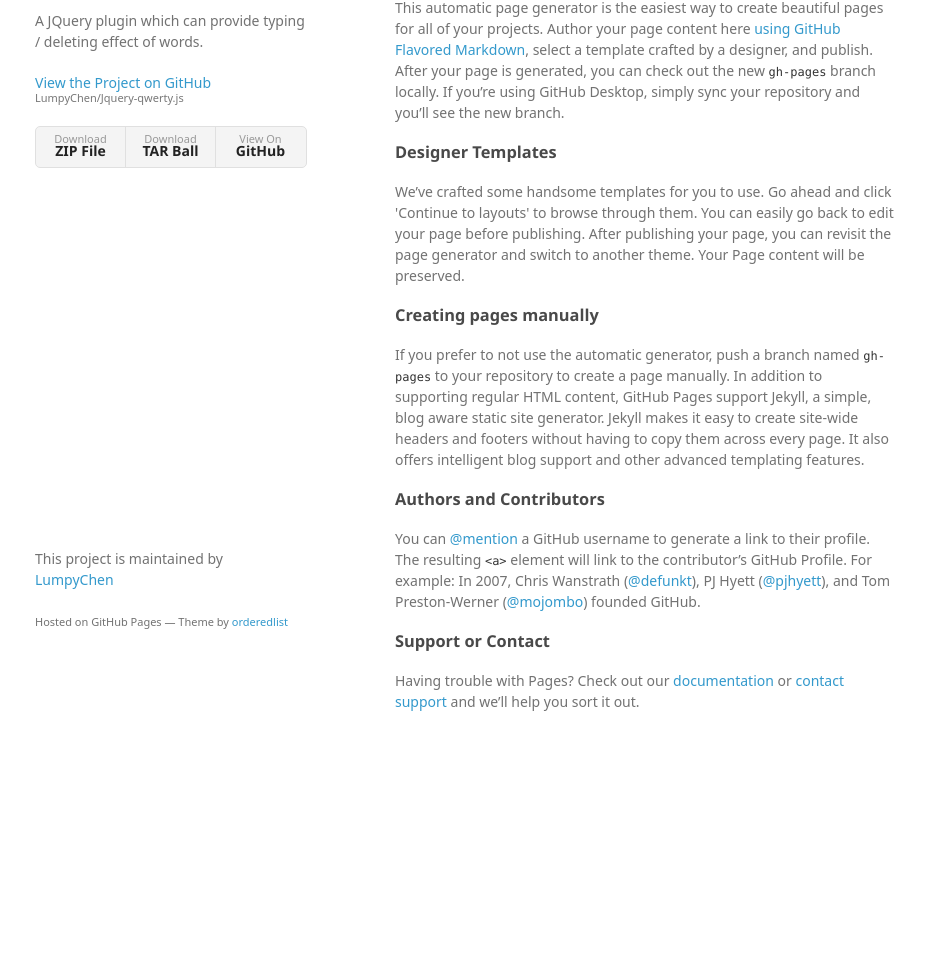
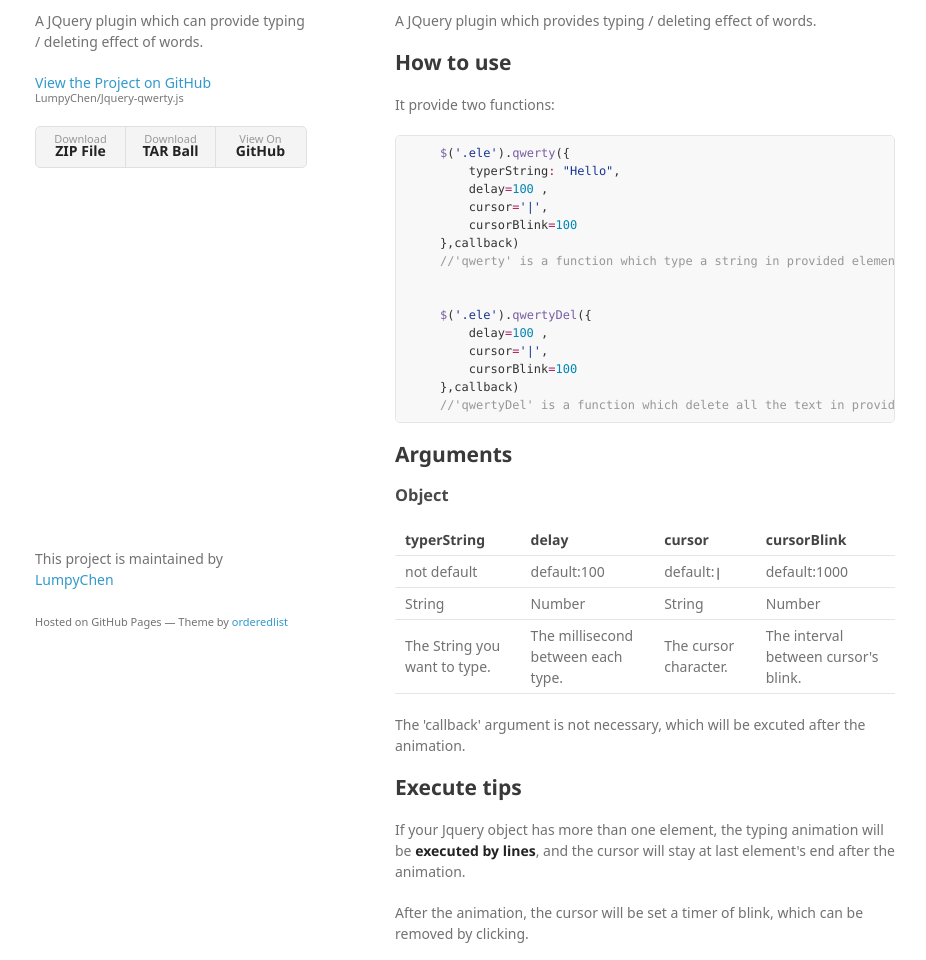
Before and after one commit to LumpyChen/Jquery-qwerty.js, a plain HTML site: page index.html in a window 1280 px wide. Shown: the part 99-1059 px from the top of the page, without its empty margins (175-1101 px from the left). Before the commit the page ends 881 px from the top, so only its background shows below. Drawn offline with Linux system fonts and the light colour scheme; a web font is replaced by a local one.

```diff
--- a/index.html
+++ b/index.html
@@ -28,30 +28,93 @@
         </ul>
       </header>
       <section>
-        <h3>
-<a id="welcome-to-github-pages" class="anchor" href="#welcome-to-github-pages" aria-hidden="true"><span aria-hidden="true" class="octicon octicon-link"></span></a>Welcome to GitHub Pages.</h3>
+        <h1>
+<a id="jquery-qwertyjs" class="anchor" href="#jquery-qwertyjs" aria-hidden="true"><span aria-hidden="true" class="octicon octicon-link"></span></a>Jquery-qwerty.js</h1>
 
-<p>This automatic page generator is the easiest way to create beautiful pages for all of your projects. Author your page content here <a href="https://guides.github.com/features/mastering-markdown/">using GitHub Flavored Markdown</a>, select a template crafted by a designer, and publish. After your page is generated, you can check out the new <code>gh-pages</code> branch locally. If you’re using GitHub Desktop, simply sync your repository and you’ll see the new branch.</p>
+<p>A JQuery plugin which provides typing / deleting effect of words.</p>
+
+<h2>
+<a id="how-to-use" class="anchor" href="#how-to-use" aria-hidden="true"><span aria-hidden="true" class="octicon octicon-link"></span></a>How to use</h2>
+
+<p>It provide two functions:</p>
+
+<div class="highlight highlight-source-js"><pre>    <span class="pl-en">$</span>(<span class="pl-s"><span class="pl-pds">'</span>.ele<span class="pl-pds">'</span></span>).<span class="pl-en">qwerty</span>({
+        typerString<span class="pl-k">:</span> <span class="pl-s"><span class="pl-pds">"</span>Hello<span class="pl-pds">"</span></span>,
+        delay<span class="pl-k">=</span><span class="pl-c1">100</span> ,
+        cursor<span class="pl-k">=</span><span class="pl-s"><span class="pl-pds">'</span>|<span class="pl-pds">'</span></span>,
+        cursorBlink<span class="pl-k">=</span><span class="pl-c1">100</span>
+    },callback)
+    <span class="pl-c">//'qwerty' is a function which type a string in provided element. </span>
+
+
+    <span class="pl-en">$</span>(<span class="pl-s"><span class="pl-pds">'</span>.ele<span class="pl-pds">'</span></span>).<span class="pl-en">qwertyDel</span>({
+        delay<span class="pl-k">=</span><span class="pl-c1">100</span> ,
+        cursor<span class="pl-k">=</span><span class="pl-s"><span class="pl-pds">'</span>|<span class="pl-pds">'</span></span>,
+        cursorBlink<span class="pl-k">=</span><span class="pl-c1">100</span>
+    },callback)
+    <span class="pl-c">//'qwertyDel' is a function which delete all the text in provided element.</span>
+</pre></div>
+
+<h2>
+<a id="arguments" class="anchor" href="#arguments" aria-hidden="true"><span aria-hidden="true" class="octicon octicon-link"></span></a>Arguments</h2>
 
 <h3>
-<a id="designer-templates" class="anchor" href="#designer-templates" aria-hidden="true"><span aria-hidden="true" class="octicon octicon-link"></span></a>Designer Templates</h3>
+<a id="object" class="anchor" href="#object" aria-hidden="true"><span aria-hidden="true" class="octicon octicon-link"></span></a>Object</h3>
 
-<p>We’ve crafted some handsome templates for you to use. Go ahead and click 'Continue to layouts' to browse through them. You can easily go back to edit your page before publishing. After publishing your page, you can revisit the page generator and switch to another theme. Your Page content will be preserved.</p>
+<table>
+<thead>
+<tr>
+<th align="center">typerString</th>
+<th align="center">delay</th>
+<th align="center">cursor</th>
+<th align="center">cursorBlink</th>
+</tr>
+</thead>
+<tbody>
+<tr>
+<td align="center">not default</td>
+<td align="center">default:100</td>
+<td align="center">default:<code>|</code>
+</td>
+<td align="center">default:1000</td>
+</tr>
+<tr>
+<td align="center">String</td>
+<td align="center">Number</td>
+<td align="center">String</td>
+<td align="center">Number</td>
+</tr>
+<tr>
+<td align="center">The String you want to type.</td>
+<td align="center">The millisecond between each type.</td>
+<td align="center">The cursor character.</td>
+<td align="center">The interval between cursor's blink.</td>
+</tr>
+</tbody>
+</table>
 
-<h3>
-<a id="creating-pages-manually" class="anchor" href="#creating-pages-manually" aria-hidden="true"><span aria-hidden="true" class="octicon octicon-link"></span></a>Creating pages manually</h3>
+<p>The 'callback' argument is not necessary, which will be excuted after the animation.</p>
 
-<p>If you prefer to not use the automatic generator, push a branch named <code>gh-pages</code> to your repository to create a page manually. In addition to supporting regular HTML content, GitHub Pages support Jekyll, a simple, blog aware static site generator. Jekyll makes it easy to create site-wide headers and footers without having to copy them across every page. It also offers intelligent blog support and other advanced templating features.</p>
+<h2>
+<a id="execute-tips" class="anchor" href="#execute-tips" aria-hidden="true"><span aria-hidden="true" class="octicon octicon-link"></span></a>Execute tips</h2>
 
-<h3>
-<a id="authors-and-contributors" class="anchor" href="#authors-and-contributors" aria-hidden="true"><span aria-hidden="true" class="octicon octicon-link"></span></a>Authors and Contributors</h3>
+<p>If your Jquery object has more than one element, the typing animation will be <strong>executed by lines</strong>, and the cursor will stay at last element's end after the animation.</p>
 
-<p>You can <a href="https://help.github.com/articles/basic-writing-and-formatting-syntax/#mentioning-users-and-teams" class="user-mention">@mention</a> a GitHub username to generate a link to their profile. The resulting <code>&lt;a&gt;</code> element will link to the contributor’s GitHub Profile. For example: In 2007, Chris Wanstrath (<a href="https://github.com/defunkt" class="user-mention">@defunkt</a>), PJ Hyett (<a href="https://github.com/pjhyett" class="user-mention">@pjhyett</a>), and Tom Preston-Werner (<a href="https://github.com/mojombo" class="user-mention">@mojombo</a>) founded GitHub.</p>
+<p>After the animation, the cursor will be set a timer of blink, which can be removed by clicking.</p>
 
-<h3>
-<a id="support-or-contact" class="anchor" href="#support-or-contact" aria-hidden="true"><span aria-hidden="true" class="octicon octicon-link"></span></a>Support or Contact</h3>
+<p>You can see how it goes in the example folder : )</p>
 
-<p>Having trouble with Pages? Check out our <a href="https://help.github.com/pages">documentation</a> or <a href="https://github.com/contact">contact support</a> and we’ll help you sort it out.</p>
+<h2>
+<a id="contact" class="anchor" href="#contact" aria-hidden="true"><span aria-hidden="true" class="octicon octicon-link"></span></a>Contact</h2>
+
+<p>If you find bugs or have some suggestion, contact me by <a href="mailto:lumpychen@outlook.com">lumpychen@outlook.com</a></p>
+
+<h2>
+<a id="license" class="anchor" href="#license" aria-hidden="true"><span aria-hidden="true" class="octicon octicon-link"></span></a>License</h2>
+
+<p><a href="http://opensource.org/licenses/MIT">MIT</a></p>
+
+<p>Copyright (c) 2013-2016 Lumpy Chen</p>
       </section>
       <footer>
         <p>This project is maintained by <a href="https://github.com/LumpyChen">LumpyChen</a></p>
```
Also changed, not shown: params.json (+1 -1 lines).
